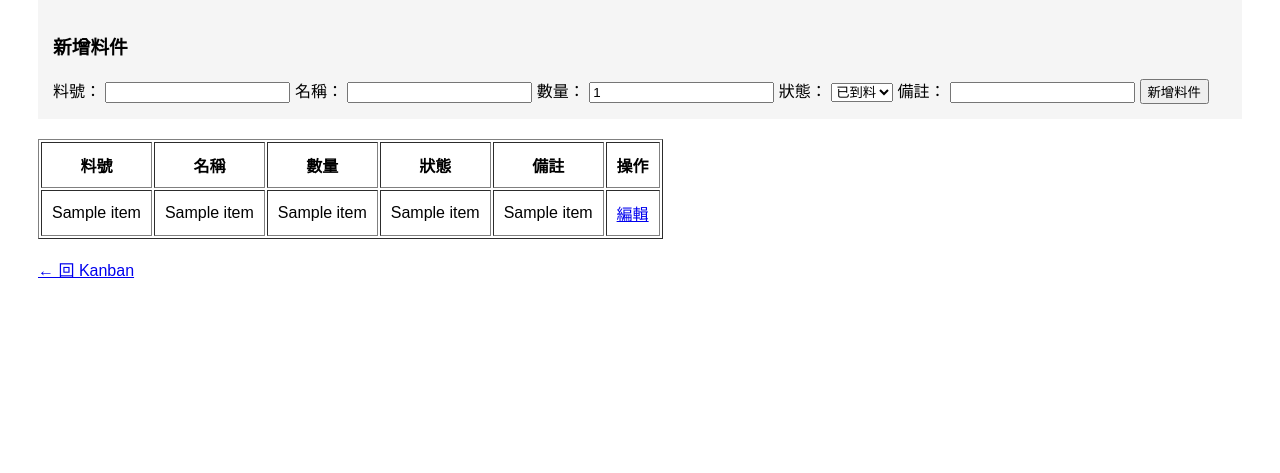
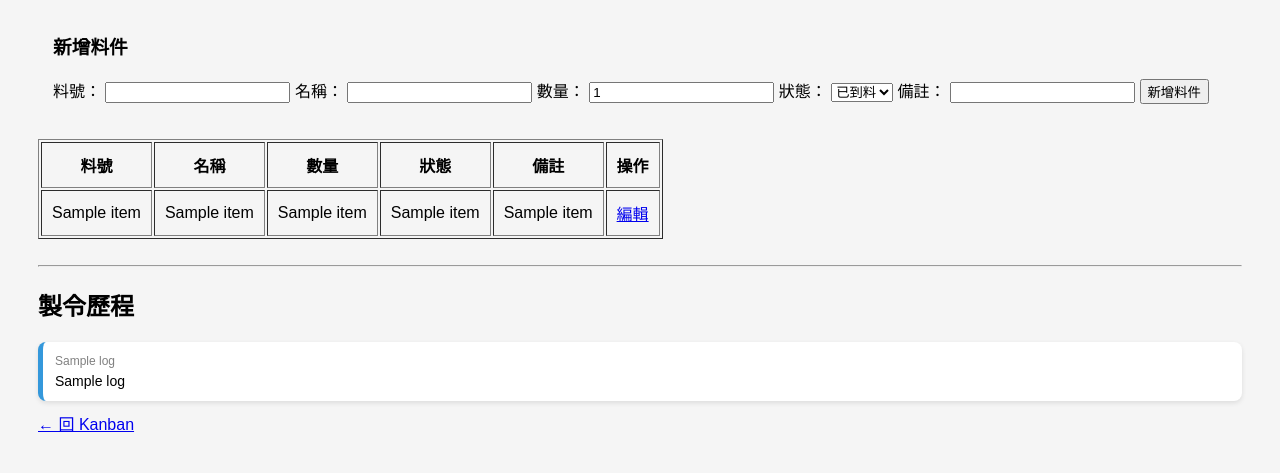
Before and after one commit to ginniewu0130/tool-machine-mes, a Flask app: template templates/card_detail.html in a window 1280 px wide. Shown: the part 880-1353 px from the top of the page. Before the commit the page ends 1158 px from the top, so only its background shows below. Run offline with Flask 3, Linux system fonts and the light colour scheme; the template is opened without the code that fills it: most values are stand-ins (such as "Sample title", 1, 10 or a date in 2020).

Commit message:
Add audit log system

```diff
--- a/app.py
+++ b/app.py
@@ -2,6 +2,31 @@ from flask import Flask, render_template, request, jsonify, redirect
 import sqlite3
 
 app = Flask(__name__)
+
+# ====================================
+# 新增系統 Log
+# ====================================
+
+def add_log(cursor, card_id, action):
+
+    cursor.execute("""
+
+        INSERT INTO logs (
+
+            card_id,
+            action,
+            created_at
+
+        )
+
+        VALUES (?, ?, datetime('now'))
+
+    """, (
+
+        card_id,
+        action
+
+    ))
 
 # ====================================
 # 取得資料
@@ -123,6 +148,18 @@ def card_detail(card_id):
 
     bom_items = cursor.fetchall()
 
+    # 取得 logs
+    cursor.execute("""
+
+        SELECT *
+        FROM logs
+        WHERE card_id = ?
+        ORDER BY id DESC
+
+    """, (card_id,))
+
+    logs = cursor.fetchall()
+
 # =========================
 # 計算齊套率
 # =========================
@@ -157,7 +194,8 @@ def card_detail(card_id):
         bom_items=bom_items,
         kit_rate=kit_rate,
         total_items=total_items,
-        arrived_items=arrived_items
+        arrived_items=arrived_items,
+        logs=logs
     )
 
 # ====================================
@@ -200,6 +238,15 @@ def add_bom(card_id):
         note
 
     ))
+
+    add_log(
+
+        cursor,
+        card_id,
+
+        f"新增BOM 料號：{part_number}名稱：{part_name}數量：{quantity} 狀態：{status}"
+
+    )
 
     conn.commit()
     conn.close()
@@ -325,6 +372,15 @@ def update_bom(bom_id):
 
     ))
 
+    add_log(
+
+        cursor,
+        card_id,
+
+    f"[BOM更新] {part_number} / {part_name} / 狀態：{status}"
+
+    )
+
     conn.commit()
     conn.close()
 
--- a/static/style.css
+++ b/static/style.css
@@ -5,3 +5,37 @@ body {
     padding: 20px;
 
 }
+.log-container {
+
+    margin-top: 20px;
+
+}
+
+.log-card {
+
+    background: white;
+    border-left: 5px solid #3498db;
+
+    padding: 12px;
+    margin-bottom: 10px;
+
+    border-radius: 8px;
+
+    box-shadow: 0 2px 5px rgba(0,0,0,0.1);
+
+}
+
+.log-time {
+
+    font-size: 12px;
+    color: gray;
+
+    margin-bottom: 5px;
+
+}
+
+.log-action {
+
+    font-size: 14px;
+
+}
--- a/templates/card_detail.html
+++ b/templates/card_detail.html
@@ -1,4 +1,12 @@
-    <html>
+<html>
+    <head>
+
+    <link
+        rel="stylesheet"
+        href="{{ url_for('static', filename='style.css') }}"
+    >
+
+    </head>
 
     <body style="font-family:Arial; padding:30px;">
 
@@ -212,6 +220,30 @@
 
         <br>
 
+        <hr>
+
+            <h2>製令歷程</h2>
+
+<div class="log-container">
+
+    {% for log in logs %}
+
+    <div class="log-card">
+
+        <div class="log-time">
+            {{ log[3] }}
+        </div>
+
+        <div class="log-action">
+            {{ log[2] }}
+        </div>
+
+    </div>
+
+    {% endfor %}
+
+</div>
+
         <a href="/">← 回 Kanban</a>
 
     </body>
```
Also changed, not shown: update_db.py (+20 -0 lines).
